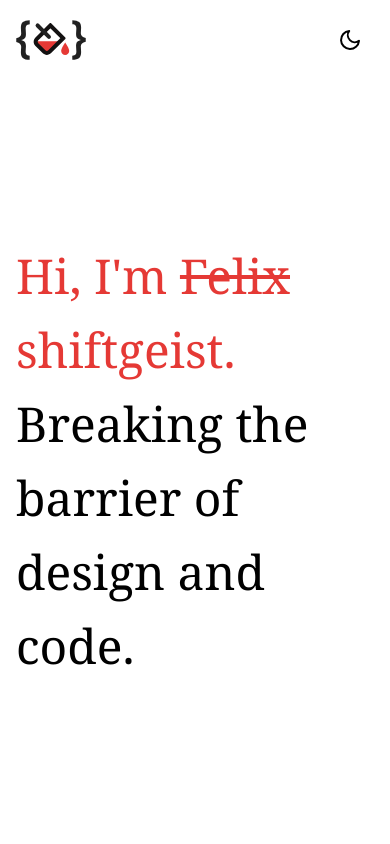
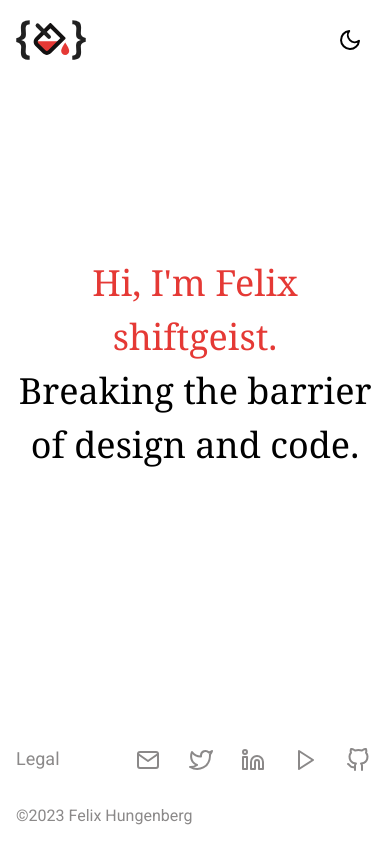
Before and after one commit to shiftgeist/shiftgeist.www, a Svelte app: page / in a window 390 px wide. Shown: the top 844 px of the page. Built offline with nearby package versions, Linux system fonts and the light colour scheme.

Commit message:
chore: clean responsive styles

```diff
--- a/src/App.svelte
+++ b/src/App.svelte
@@ -5,6 +5,9 @@
   import Footer from "./components/Footer.svelte";
 
   import Projects from "./components/Projects.svelte";
+
+  let felixStrike = true;
+  let barrier = true;
 </script>
 
 <div class={$darkTheme ? 'text-gray-100 bg-gray-900' : ''}>
@@ -12,14 +15,26 @@
     class="container flex flex-col justify-between min-h-screen px-4 mx-auto lg:px-8">
     <Navigation />
 
-    <header class="my-40 text-5xl lg:my-48 md:text-6xl lg:text-6xl">
-      <h1 class="inline font-serif text-red-600">
+    <header
+      class="my-16 text-4xl text-center sm:text-5xl lg:text-6xl md:text-left">
+      <h1 class="font-serif text-red-600 md:inline">
         Hi, I'm
-        <s title="Felix Hungenberg">Felix</s>
-        shiftgeist.
+        <span
+          title="Felix Hungenberg"
+          on:mouseenter={() => (felixStrike = false)}
+          class:line-through={felixStrike}>
+          Felix
+        </span>
+        <span
+          on:mouseenter={() => (felixStrike = true)}
+          class:line-through={!felixStrike}>
+          shiftgeist.
+        </span>
       </h1>
-      <h2 class="inline font-serif">
-        Breaking the barrier of design and code.
+      <h2 class="font-serif md:inline">
+        <span on:click={() => (barrier = !barrier)}>Breaking the barrier</span>
+        of
+        {#if barrier}design and code.{:else}designcode.{/if}
       </h2>
       <!-- <a
         href="#main"
--- a/src/components/Footer.svelte
+++ b/src/components/Footer.svelte
@@ -6,11 +6,14 @@
   let legalOpen = false;
 </script>
 
-<footer class="flex items-center justify-between py-8 mt-16 text-gray-500">
-  <span>©{new Date().getFullYear()} Felix Hungenberg</span>
+<footer
+  class="flex flex-col-reverse py-4 mt-16 text-gray-500 sm:items-center sm:justify-between sm:flex-row">
+  <span class="inline-block mt-4 sm:mt-0">
+    ©{new Date().getFullYear()} Felix Hungenberg
+  </span>
 
-  <div class="-m-2 text-lg">
-    <span class="relative">
+  <div class="flex justify-between -m-2 text-lg sm:block">
+    <span class="relative inline-flex items-center">
       <button
         class="p-2 mr-4 pointer"
         on:click={() => (legalOpen = !legalOpen)}>
@@ -18,8 +21,8 @@
       </button>
       {#if legalOpen}
         <div
-          class="absolute mb-12 rounded shadow-lg left-1/2 bottom-0 p-4 pr-20
-          transform -translate-x-1/2 modal {$darkTheme ? 'bg-gray-800 text-white' : ' bg-white text-black'}">
+          class="absolute mb-20 sm:mb-12 rounded shadow-lg sm:left-1/2 bottom-0
+          p-4 pr-20 sm:transform sm:-translate-x-1/2 modal {$darkTheme ? 'bg-gray-800 text-white' : ' bg-white text-black'}">
           <div class="flex justify-between">
             <h1 class="mb-2 font-serif text-xl">Impressum</h1>
             <button
@@ -35,6 +38,7 @@
       {/if}
     </span>
 
+    <span>
       <FooterItem link="mailto:hi@shiftgeist.com" name="Mail">
         <span>M</span>
         <span slot="entered">
@@ -65,5 +69,6 @@
           {@html icons.github.toSvg({ class: 'inline' })}
         </span>
       </FooterItem>
+    </span>
   </div>
 </footer>
--- a/src/components/FooterItem.svelte
+++ b/src/components/FooterItem.svelte
@@ -5,16 +5,28 @@
 </script>
 
 <a
-  class="inline-flex justify-center w-10 p-2"
+  class="justify-center hidden w-10 px-2 py-8 md:inline-flex"
   href={link}
+  on:active={() => (entered = true)}
+  on:blur={() => (entered = false)}
+  on:focus={() => (entered = true)}
+  on:mouseenter={() => (entered = true)}
+  on:mouseleave={() => (entered = false)}
+  rel="noopener noreferrer"
   target="_blank"
-  rel="noopener noreferrer"
-  title={name}
-  on:mouseenter={() => (entered = true)}
-  on:mouseleave={() => (entered = false)}>
+  title={name}>
   {#if entered}
     <slot name="entered" class.hidden={entered} />
   {:else}
     <slot />
   {/if}
 </a>
+
+<a
+  class="inline-flex justify-center w-10 p-6 md:hidden"
+  href={link}
+  rel="noopener noreferrer"
+  target="_blank"
+  title={name}>
+  <slot name="entered" />
+</a>
```
Lines whose indentation alone changed are shown as unchanged.
